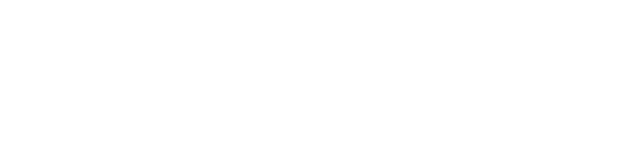
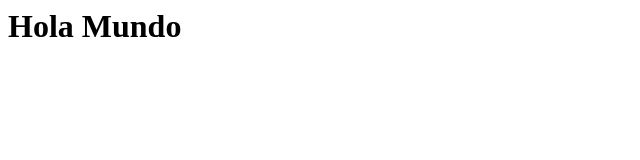
Before and after one commit to IsraelMkRb/testGit, a plain HTML site: page Proyecto/index.html in a window 1280 px wide. Shown: the whole page, without its empty margins (0-640 px from the left). Drawn offline with Linux system fonts and the light colour scheme.

Commit message:
Se agregó cuerpo versión [1.0.1]

```diff
--- a/Proyecto/index.html
+++ b/Proyecto/index.html
@@ -1,4 +1,6 @@
 <html>
 <head></head>
-<body></body>
+<body>
+    <h1>Hola Mundo</h1>
+</body>
 </html>
```
